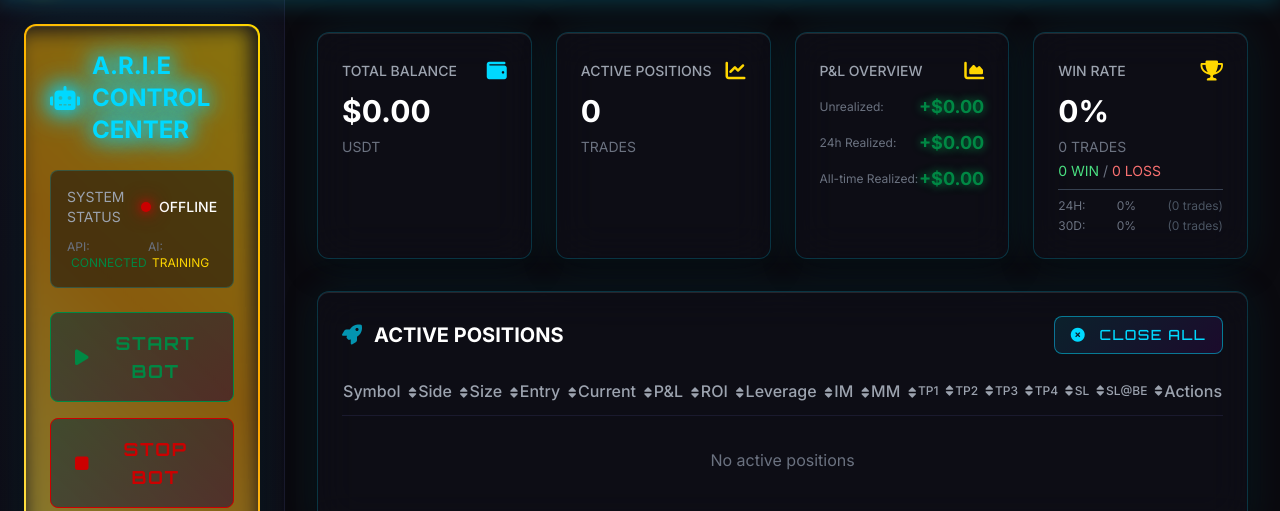
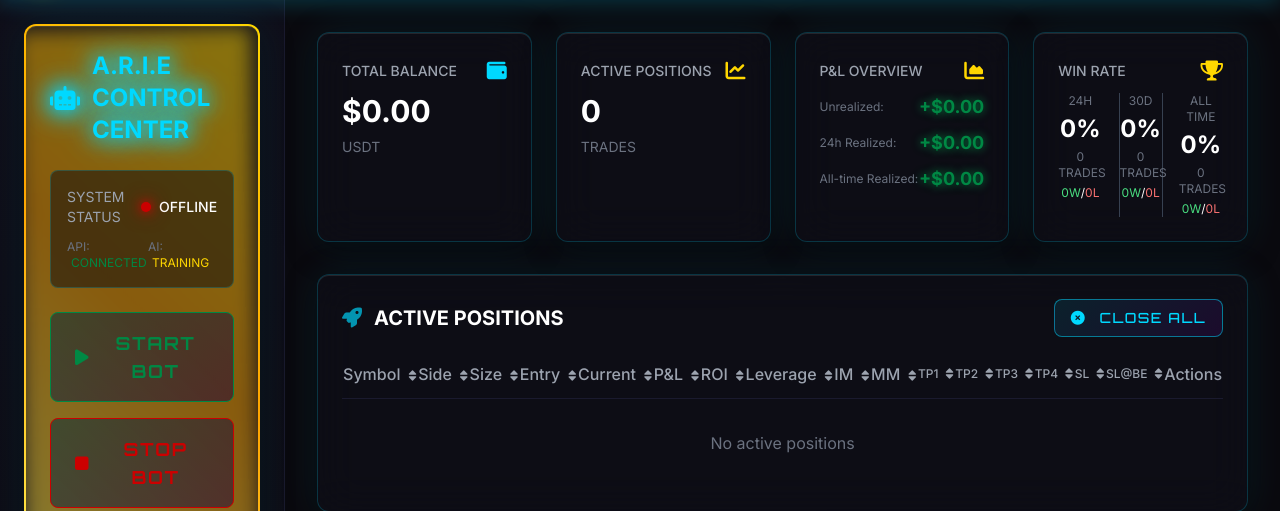
Before and after one commit to MarcelCryptoAI/ProjectX, a Flask app: page / in a window 1280 px wide; the page is wider, and only the part inside the window is pictured. Shown: the part 72-583 px from the top of that part. Run offline with Flask 3, Linux system fonts and the light colour scheme; data that the repository does not hold is empty; parts of the project's set-up code (start-up, migrations or seed data) failed here and were passed over; some libraries are stand-ins or nearby versions.

Commit message:
Redesign winrate display in single card with 3 time periods
- Show 24h, 30d, and all-time winrates in one card
- Display percentages in large white text
- Show trade counts and win/loss breakdown in gray
- Remove dummy data, use only real database statistics

```diff
--- a/templates/dashboard.html
+++ b/templates/dashboard.html
@@ -447,25 +447,34 @@
                         <h4 class="text-sm font-medium text-gray-400">WIN RATE</h4>
                         <i class="fas fa-trophy text-neon-yellow text-xl"></i>
                     </div>
-                    <div class="text-3xl font-bold font-bold text-white" id="winRate">0%</div>
-                    <div class="text-sm mt-2 text-gray-500">
-                        <div id="totalTrades">0 TRADES</div>
-                        <div class="mt-1">
-                            <span class="text-green-400" id="winCount">0 WIN</span> /
-                            <span class="text-red-400" id="lossCount">0 LOSS</span>
-                        </div>
-                        <div class="mt-2 border-t border-gray-700 pt-2">
-                            <div class="text-xs">
-                                <div class="flex justify-between">
-                                    <span class="text-gray-500">24H:</span>
-                                    <span id="winRate24h">0%</span>
-                                    <span class="text-gray-600">(<span id="trades24h">0</span> trades)</span>
-                                </div>
-                                <div class="flex justify-between mt-1">
-                                    <span class="text-gray-500">30D:</span>
-                                    <span id="winRateMonth">0%</span>
-                                    <span class="text-gray-600">(<span id="tradesMonth">0</span> trades)</span>
-                                </div>
+                    <div class="grid grid-cols-3 gap-4 text-center">
+                        <!-- 24H -->
+                        <div>
+                            <div class="text-xs text-gray-500 mb-1">24H</div>
+                            <div class="text-2xl font-bold text-white" id="winRate24h">0%</div>
+                            <div class="text-xs text-gray-500 mt-1" id="totalTrades24h">0 TRADES</div>
+                            <div class="text-xs mt-1">
+                                <span class="text-green-400" id="winCount24h">0W</span>/<span class="text-red-400" id="lossCount24h">0L</span>
+                            </div>
+                        </div>
+
+                        <!-- 30D -->
+                        <div class="border-l border-r border-gray-700">
+                            <div class="text-xs text-gray-500 mb-1">30D</div>
+                            <div class="text-2xl font-bold text-white" id="winRateMonth">0%</div>
+                            <div class="text-xs text-gray-500 mt-1" id="totalTradesMonth">0 TRADES</div>
+                            <div class="text-xs mt-1">
+                                <span class="text-green-400" id="winCountMonth">0W</span>/<span class="text-red-400" id="lossCountMonth">0L</span>
+                            </div>
+                        </div>
+
+                        <!-- All Time -->
+                        <div>
+                            <div class="text-xs text-gray-500 mb-1">ALL TIME</div>
+                            <div class="text-2xl font-bold text-white" id="winRate">0%</div>
+                            <div class="text-xs text-gray-500 mt-1" id="totalTrades">0 TRADES</div>
+                            <div class="text-xs mt-1">
+                                <span class="text-green-400" id="winCount">0W</span>/<span class="text-red-400" id="lossCount">0L</span>
                             </div>
                         </div>
                     </div>
@@ -884,16 +893,23 @@
                         const winningTrades = data.winning_trades || 0;
                         const losingTrades = data.losing_trades || 0;
 
+                        // All-time stats
                         document.getElementById('winRate').textContent = `${winRate.toFixed(1)}%`;
                         document.getElementById('totalTrades').textContent = `${totalTrades} TRADES`;
-                        document.getElementById('winCount').textContent = `${winningTrades} WIN`;
-                        document.getElementById('lossCount').textContent = `${losingTrades} LOSS`;
-
-                        // Update time-based winrates
+                        document.getElementById('winCount').textContent = `${winningTrades}W`;
+                        document.getElementById('lossCount').textContent = `${losingTrades}L`;
+
+                        // 24h stats
                         document.getElementById('winRate24h').textContent = `${(data.win_rate_24h || 0).toFixed(1)}%`;
-                        document.getElementById('trades24h').textContent = data.trades_24h || 0;
+                        document.getElementById('totalTrades24h').textContent = `${data.trades_24h || 0} TRADES`;
+                        document.getElementById('winCount24h').textContent = `${data.wins_24h || 0}W`;
+                        document.getElementById('lossCount24h').textContent = `${data.losses_24h || 0}L`;
+
+                        // 30d stats
                         document.getElementById('winRateMonth').textContent = `${(data.win_rate_month || 0).toFixed(1)}%`;
-                        document.getElementById('tradesMonth').textContent = data.trades_month || 0;
+                        document.getElementById('totalTradesMonth').textContent = `${data.trades_month || 0} TRADES`;
+                        document.getElementById('winCountMonth').textContent = `${data.wins_month || 0}W`;
+                        document.getElementById('lossCountMonth').textContent = `${data.losses_month || 0}L`;
 
                         // Update positions table with real data
                         updatePositionsTable(data.positions || []);
```
